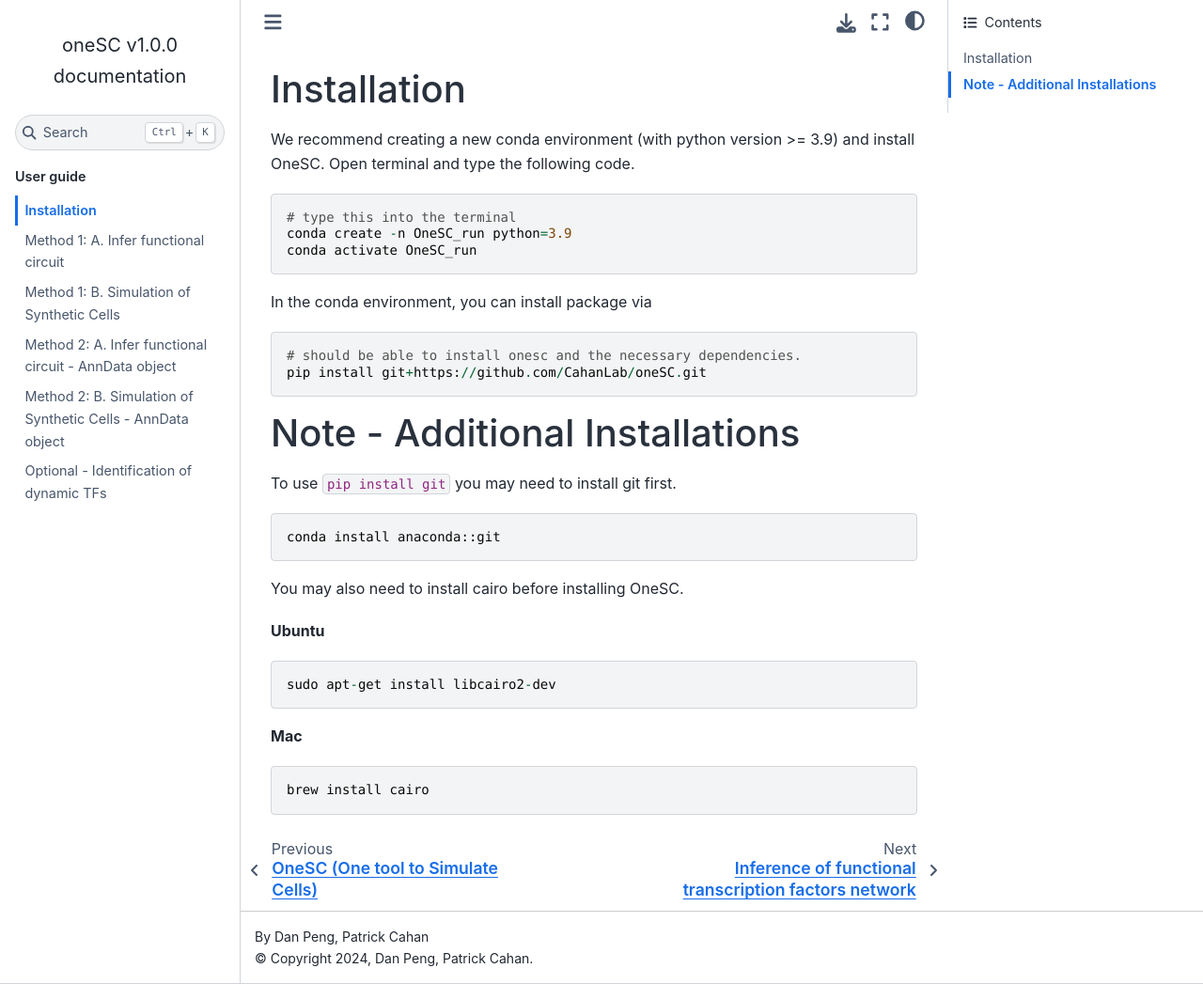
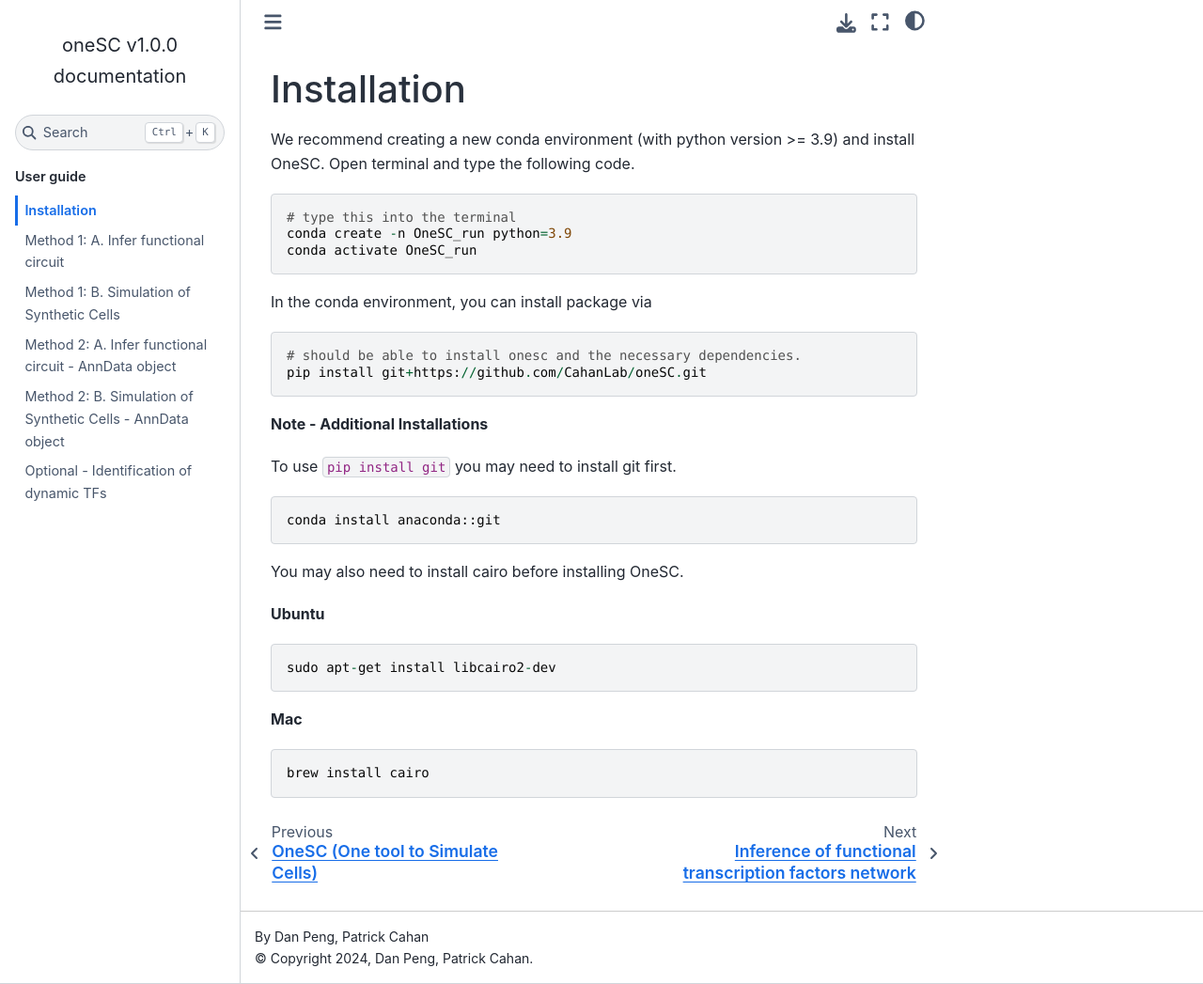
Before and after one commit to CahanLab/oneSC, a Sphinx documentation site: the page built from docs/source/installation.md, in a window 1280 px wide and 1047 px high. Shown: the whole window at 94% size. Built offline with Sphinx 7.4.7 and the Sphinx Book theme 1.1.4, drawn with Linux system fonts in a browser that asks for light colours.

Commit message:
edited readthedoc markdown

````diff
--- a/docs/source/installation.md
+++ b/docs/source/installation.md
@@ -11,7 +11,8 @@
 pip install git+https://github.com/CahanLab/oneSC.git
 ```
 
-### Note - Additional Installations
+**Note - Additional Installations**
+
 To use `pip install git` you may need to install git first.
 ```
 conda install anaconda::git
````
